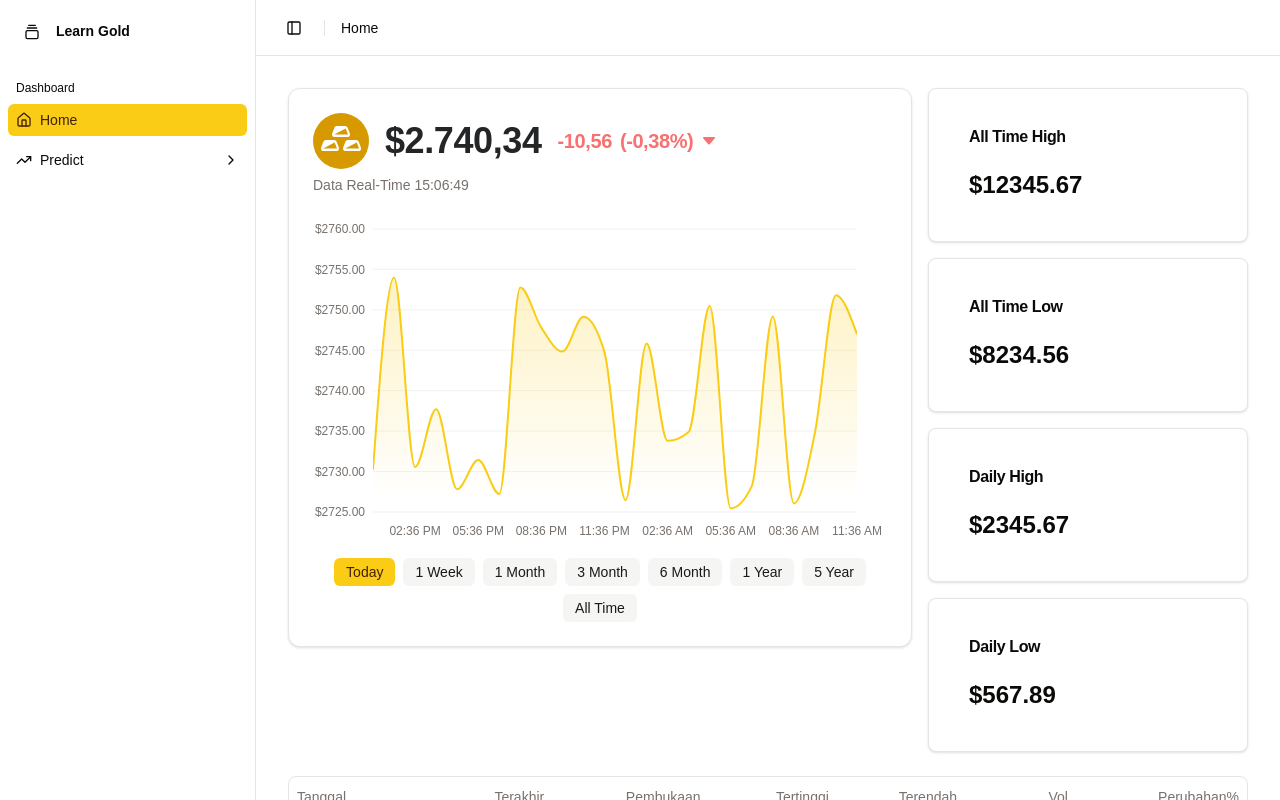
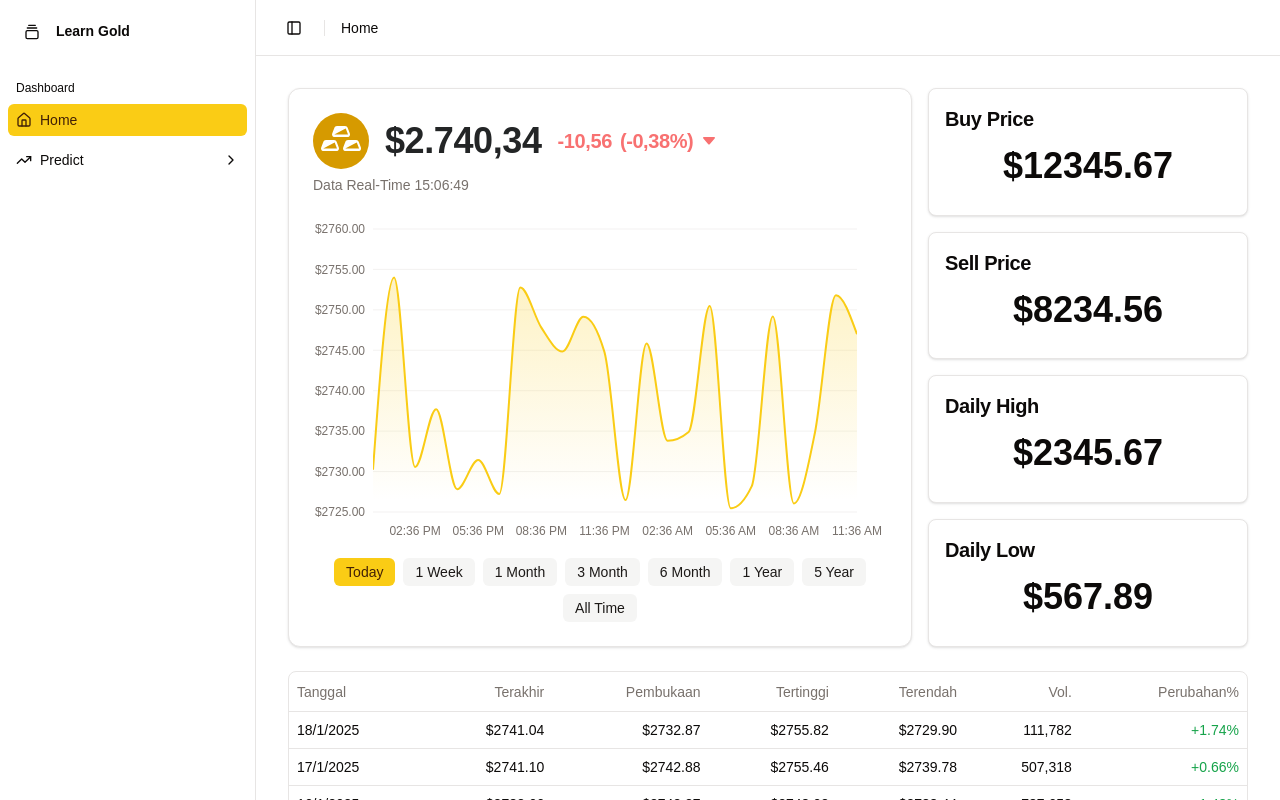
Before and after one commit to Fahridanaa/gold-prediction, a Next.js app: page /dashboard in a window 1280 px wide. Shown: the top 800 px of the page. Built offline with nearby package versions, Linux system fonts and the light colour scheme.

Commit message:
style: add style to price card

```diff
--- a/src/app/dashboard/page.tsx
+++ b/src/app/dashboard/page.tsx
@@ -13,8 +13,8 @@ export default function Home() {
 					<PriceChart className="w-full" />
 				</section>
 				<aside className="grid grid-cols-2 lg:grid-cols-1 gap-4 lg:w-80">
-					<PriceCard title="All Time High" price={12345.67} />
-					<PriceCard title="All Time Low" price={8234.56} />
+					<PriceCard title="Buy Price" price={12345.67} />
+					<PriceCard title="Sell Price" price={8234.56} />
 					<PriceCard title="Daily High" price={2345.67} />
 					<PriceCard title="Daily Low" price={567.89} />
 				</aside>
--- a/src/components/PriceCard.tsx
+++ b/src/components/PriceCard.tsx
@@ -14,12 +14,19 @@ export function PriceCard({
 	...props
 }: PriceCardProps) {
 	return (
-		<Card className="rounded-lg border p-4" {...props}>
-			<CardHeader>
-				<CardTitle>{title}</CardTitle>
+		<Card
+			className="flex flex-col items-center lg:items-stretch rounded-lg border p-4 "
+			{...props}
+		>
+			<CardHeader className="p-0">
+				<CardTitle>
+					<h3 className="text-xl">{title}</h3>
+				</CardTitle>
 			</CardHeader>
-			<CardContent>
-				<div className="text-2xl font-bold">${price.toFixed(2)}</div>
+			<CardContent className="p-0 flex-1 flex flex-col items-center justify-center">
+				<div className="text-xl lg:text-4xl font-bold text-center">
+					${price.toFixed(2)}
+				</div>
 				{subtitle && (
 					<p className="text-xs text-muted-foreground">{subtitle}</p>
 				)}
```
